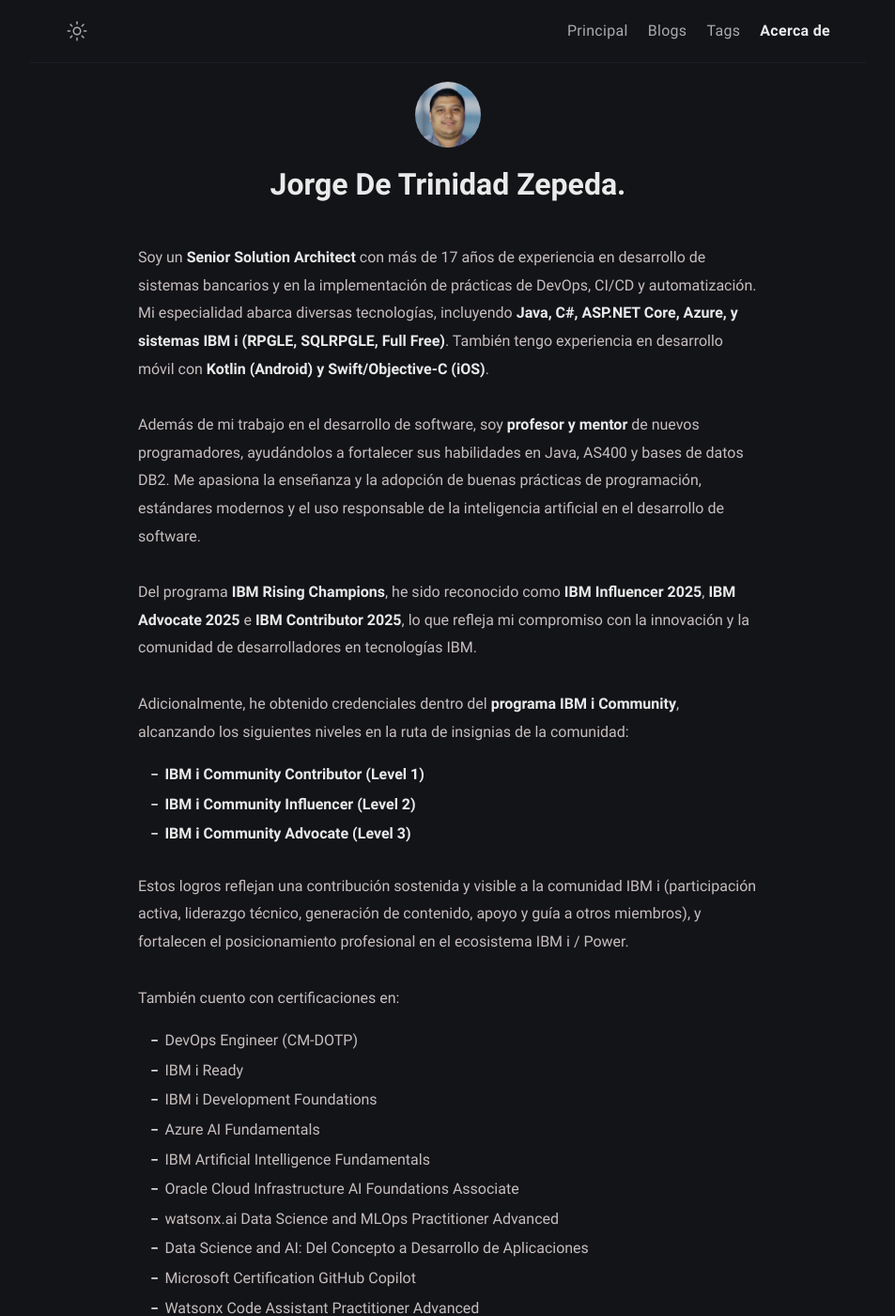
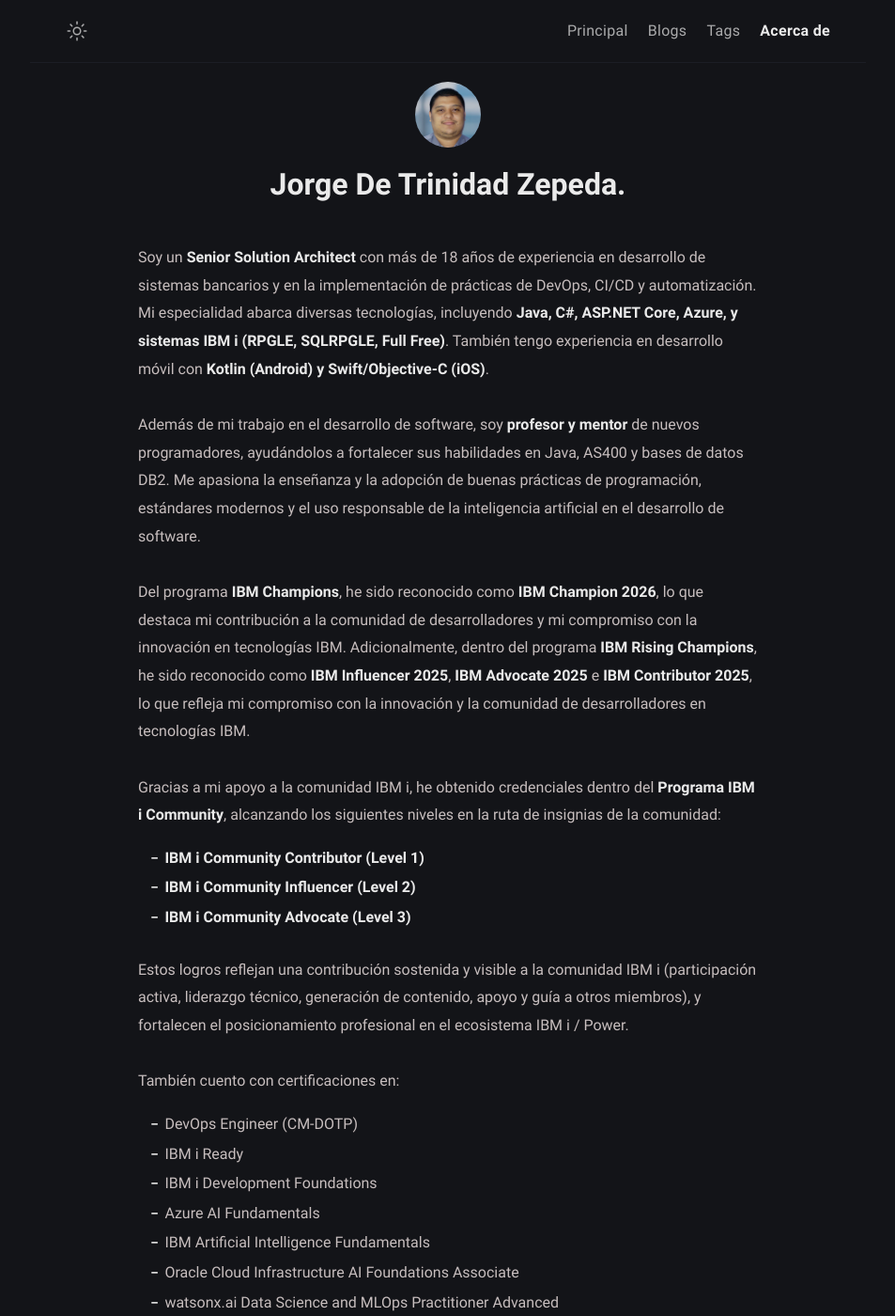
Before and after one commit to jdetrizep/jdetrizep.github.io, a Jekyll site: the page built from about.md, in a window 1280 px wide and 1400 px high. Shown: the whole window at 94% size, without its empty margins (163-1116 px from the left). Built offline with Jekyll 4.4.1, drawn with Linux system fonts in a browser that asks for light colours.

Commit message:
Actualice la experiencia a 18 años y agregue el reconocimiento como IBM Champion 2026.

```diff
--- a/_config.yml
+++ b/_config.yml
@@ -12,9 +12,9 @@
 author:
   name: Jorge De Trinidad Zepeda # author name
   bio: >- # tell to the world
-    Experto en desarrollo de sistemas bancarios con +17 años  de experiencia.
+    Experto en desarrollo de sistemas bancarios con +18 años  de experiencia.
     Especializado en tecnologías móviles, backend y sistemas IBM i. <br>
-    <strong> IBM Influencer 2025 | IBM Advocate 2025 | IBM Contributor 2025 <strong> | Microsoft Certified Professional | Oracle Cloud Certified AI | Cybersecurity Awareness Professional |
+    <strong> IBM Champion 2026 | IBM Influencer 2025 | IBM Advocate 2025 | IBM Contributor 2025 </strong> | Microsoft Certified Professional | Oracle Cloud Certified AI | Cybersecurity Awareness Professional |
     Lean Six Sigma White Belt | Certified Scrum Master | IBM Enterprise Design Thinking.
   username: jdetrizep # general username
   github: jdetrizep # github username
--- a/about.md
+++ b/about.md
@@ -5,13 +5,13 @@
 excerpt: Hola soy Jorge De Trinidad Zepeda, actualmente tengo el rol de Senior Solution Architect, transformando requerimientos funcionales en arquitecturas técnicas sólidas y alineadas a los objetivos estratégicos del negocio.
 comments: false
 ---
-Soy un **Senior Solution Architect** con más de 17 años de experiencia en desarrollo de sistemas bancarios y en la implementación de prácticas de DevOps, CI/CD y automatización. Mi especialidad abarca diversas tecnologías, incluyendo **Java, C#, ASP.NET Core, Azure, y sistemas IBM i (RPGLE, SQLRPGLE, Full Free)**. También tengo experiencia en desarrollo móvil con **Kotlin (Android) y Swift/Objective-C (iOS)**.
+Soy un **Senior Solution Architect** con más de 18 años de experiencia en desarrollo de sistemas bancarios y en la implementación de prácticas de DevOps, CI/CD y automatización. Mi especialidad abarca diversas tecnologías, incluyendo **Java, C#, ASP.NET Core, Azure, y sistemas IBM i (RPGLE, SQLRPGLE, Full Free)**. También tengo experiencia en desarrollo móvil con **Kotlin (Android) y Swift/Objective-C (iOS)**.
 
 Además de mi trabajo en el desarrollo de software, soy **profesor y mentor** de nuevos programadores, ayudándolos a fortalecer sus habilidades en Java, AS400 y bases de datos DB2. Me apasiona la enseñanza y la adopción de buenas prácticas de programación, estándares modernos y el uso responsable de la inteligencia artificial en el desarrollo de software.
 
-Del programa **IBM Rising Champions**, he sido reconocido como **IBM Influencer 2025**, **IBM Advocate 2025** e **IBM Contributor 2025**, lo que refleja mi compromiso con la innovación y la comunidad de desarrolladores en tecnologías IBM.
+Del programa **IBM Champions**, he sido reconocido como **IBM Champion 2026**, lo que destaca mi contribución a la comunidad de desarrolladores y mi compromiso con la innovación en tecnologías IBM. Adicionalmente, dentro del programa **IBM Rising Champions**, he sido reconocido como **IBM Influencer 2025**, **IBM Advocate 2025** e **IBM Contributor 2025**, lo que refleja mi compromiso con la innovación y la comunidad de desarrolladores en tecnologías IBM.
 
-Adicionalmente, he obtenido credenciales dentro del **programa IBM i Community**, alcanzando los siguientes niveles en la ruta de insignias de la comunidad:
+Gracias a mi apoyo a la comunidad IBM i, he obtenido credenciales dentro del **Programa IBM i Community**, alcanzando los siguientes niveles en la ruta de insignias de la comunidad:
 - **IBM i Community Contributor (Level 1)**
 - **IBM i Community Influencer (Level 2)**
 - **IBM i Community Advocate (Level 3)**
```
